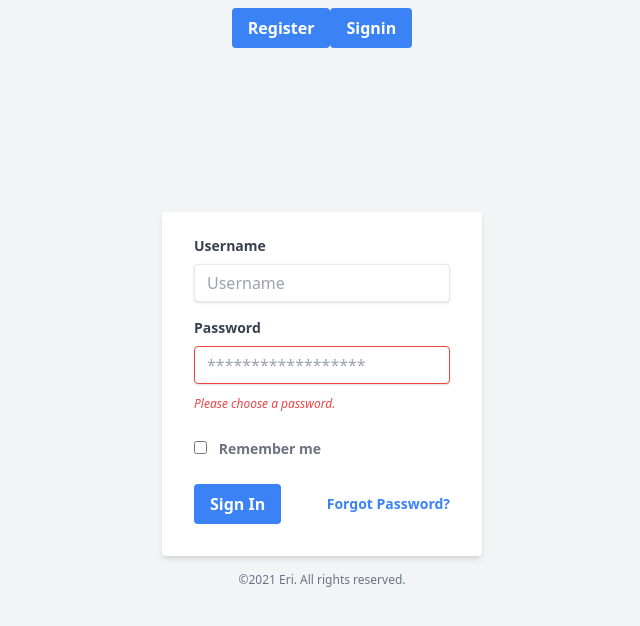
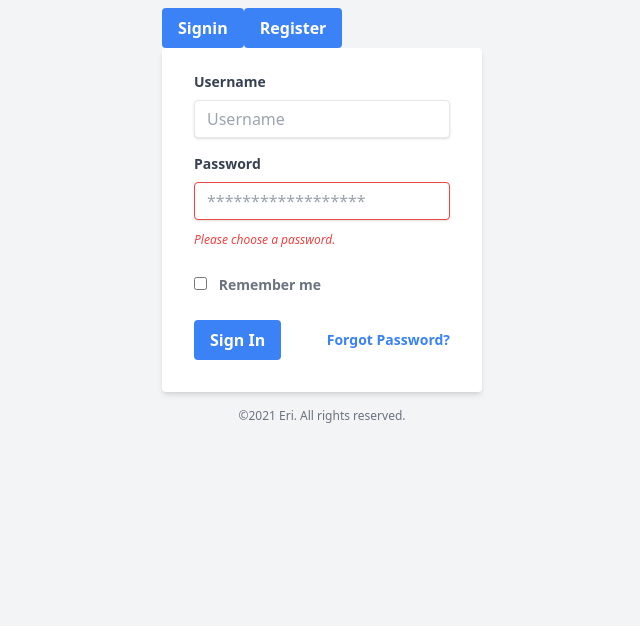
Before and after one commit to errea/Orange-checkout-App, a Nuxt app: page / in a window 1280 px wide. Shown: the top 626 px of the page, without its empty margins (318-958 px from the left). Built offline with nearby package versions, Linux system fonts and the light colour scheme.

Commit message:
Add Vue model instances to HomePage

```diff
--- a/components/HomePage.vue
+++ b/components/HomePage.vue
@@ -1,26 +1,68 @@
-<!-- Please remove this file from your project -->
 <template>
  <div class="relative flex items-top justify-center min-h-screen bg-gray-100 sm:items-center sm:pt-0">
     <div class="absolute justify-center top-2">
-			<button class="bg-blue-500 hover:bg-blue-700 text-white font-bold py-2 px-4 rounded focus:outline-none focus:shadow-outline">Register
+      <button
+      class="bg-blue-500 hover:bg-blue-700 text-white font-bold py-2 px-4 rounded focus:outline-none focus:shadow-outline"
+      @click.prevent='setComponent("signin")'
+      >
+      Signin
 			</button>
-			<button class="bg-blue-500 hover:bg-blue-700 text-white font-bold py-2 px-4 rounded focus:outline-none focus:shadow-outline">Signin
+			<button
+      class="bg-blue-500 hover:bg-blue-700 text-white font-bold py-2 px-4 rounded focus:outline-none focus:shadow-outline"
+      @click.prevent='setComponent("signup")'
+      >
+      Register
 			</button>
+      <transition name='form' mode='out-in'>
+			<keep-alive>
+				 <component
+         :is="currentComponent"
+         :feedback='feedback'
+				 @signup-form='handleForm' @signin-form='handleForm'>
+         </component>
+			</keep-alive>
+	  </transition>
 	  </div>
-    <SignInForm />
-    <!-- <SignUpForm /> -->
  </div>
 </template>
 
 <script>
-// import SignUpForm from '~/components/SignUpForm';
+import SignUpForm from '~/components/SignUpForm';
 import SignInForm from '~/components/SignInForm';
 
 export default {
-  name: 'SiginForm',
+  name: 'HomePage',
    components: {
-    // SignUpForm,
-    SignInForm
+    signup:SignUpForm,
+    signin:SignInForm,
   },
+    data () {
+        return {
+            feedback:{},
+            currentComponent:'signin'
+         }
+    },
+    methods: {
+        handleForm ( data ) {
+            this.feedback = data
+            setTimeout(() => {
+                this.setComponent('feedback')
+            }, 280)
+        },
+        // isDisabled (btnName) {
+        //     return (this.currentComponent === btnName)
+        // },
+        setComponent(componentName) {
+            if (this.currentComponent !== componentName) {
+                this.currentComponent = componentName
+            }
+        }
+    }
 }
 </script>
+
+<style>
+/* .nuxt-logo {
+  height: 180px;
+} */
+</style>
```
